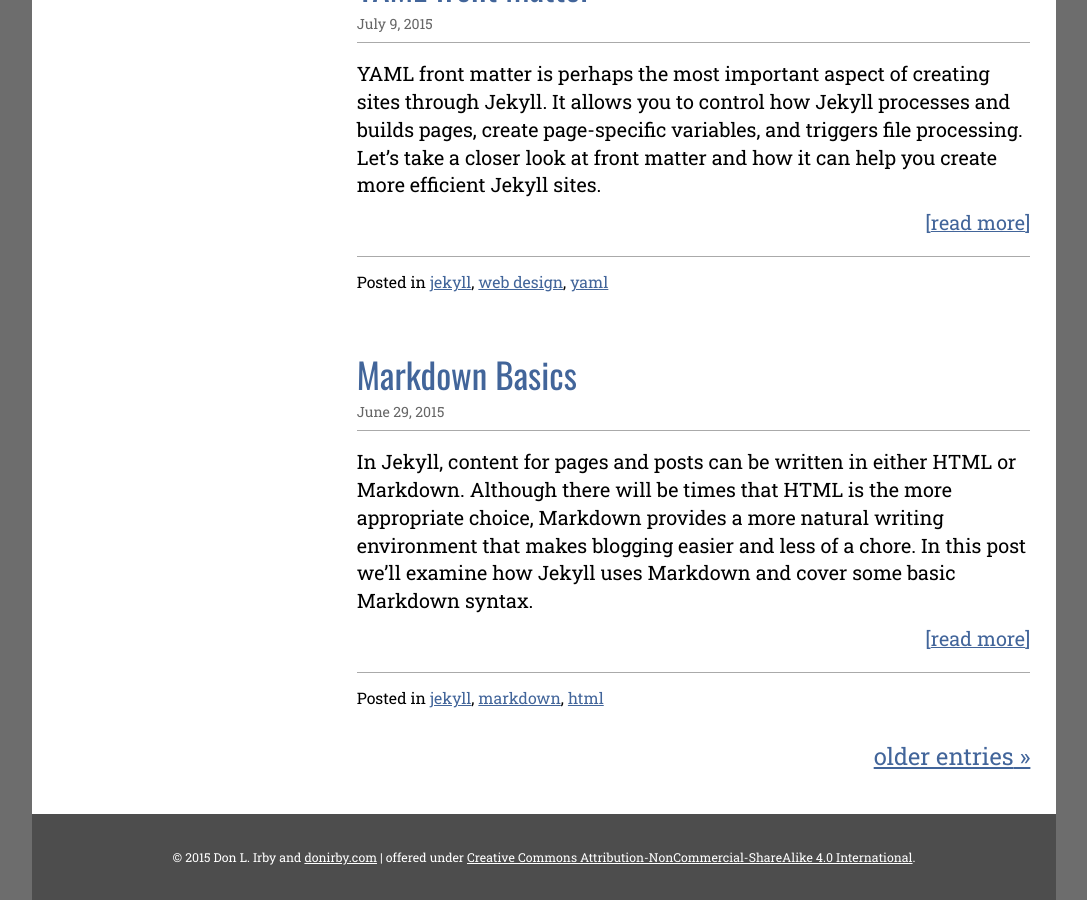
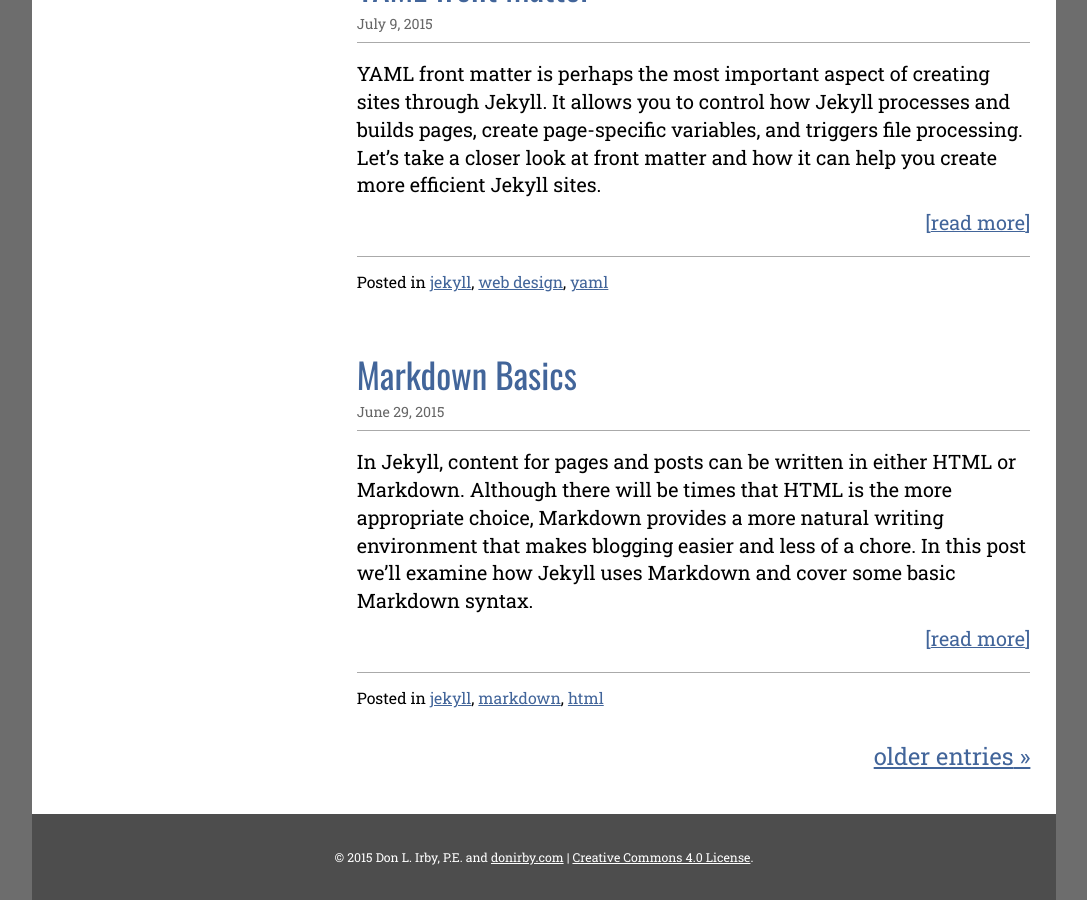
Before and after one commit to donirby/jekyll, a Jekyll site: the page built from index.html, in a window 1280 px wide and 900 px high, scrolled down 1135 px. Shown: the whole window, without its empty margins (96-1183 px from the left). Built offline with Jekyll 4.4.1, drawn with Linux system fonts in a browser that asks for light colours; the list of posts is cut into pages by our own code.

Commit message:
changed footer ayout

```diff
--- a/_includes/footer-post.html
+++ b/_includes/footer-post.html
@@ -1,4 +1,4 @@
 <footer role="contentinfo" class="page-footer">
 <p class="top-link"><a href="#top">return to top</a></p>
-<p class="legal">&copy; 2015 James Williamson and <a href="http://www.lynda.com" title="lynda">lynda.com</a> | offered under <a href="http://creativecommons.org/licenses/by-nc-sa/4.0/" title="Creative Commons License">Creative Commons Attribution-NonCommercial-ShareAlike 4.0 International</a>.</p>
+<p class="legal">&copy; 2015 Don L. Irby, P.E. and <a href="http://donirby.com" title="Don Irby">donirby.com</a> | <a href="http://creativecommons.org/licenses/by-nc-sa/4.0/" title="Creative Commons License">Creative Commons 4.0 License</a>.</p>
 </footer>
--- a/_includes/footer.html
+++ b/_includes/footer.html
@@ -1,3 +1,3 @@
 <footer role="contentinfo" class="page-footer">
-<p class="legal">&copy; 2015 Don L. Irby and <a href="http://donirby.com" title="Don Irby">donirby.com</a> | offered under <a href="http://creativecommons.org/licenses/by-nc-sa/4.0/" title="Creative Commons License">Creative Commons Attribution-NonCommercial-ShareAlike 4.0 International</a>.</p>
+<p class="legal">&copy; 2015 Don L. Irby, P.E. and <a href="http://donirby.com" title="Don Irby">donirby.com</a> | <a href="http://creativecommons.org/licenses/by-nc-sa/4.0/" title="Creative Commons License">Creative Commons 4.0 License</a>.</p>
 </footer>
```
